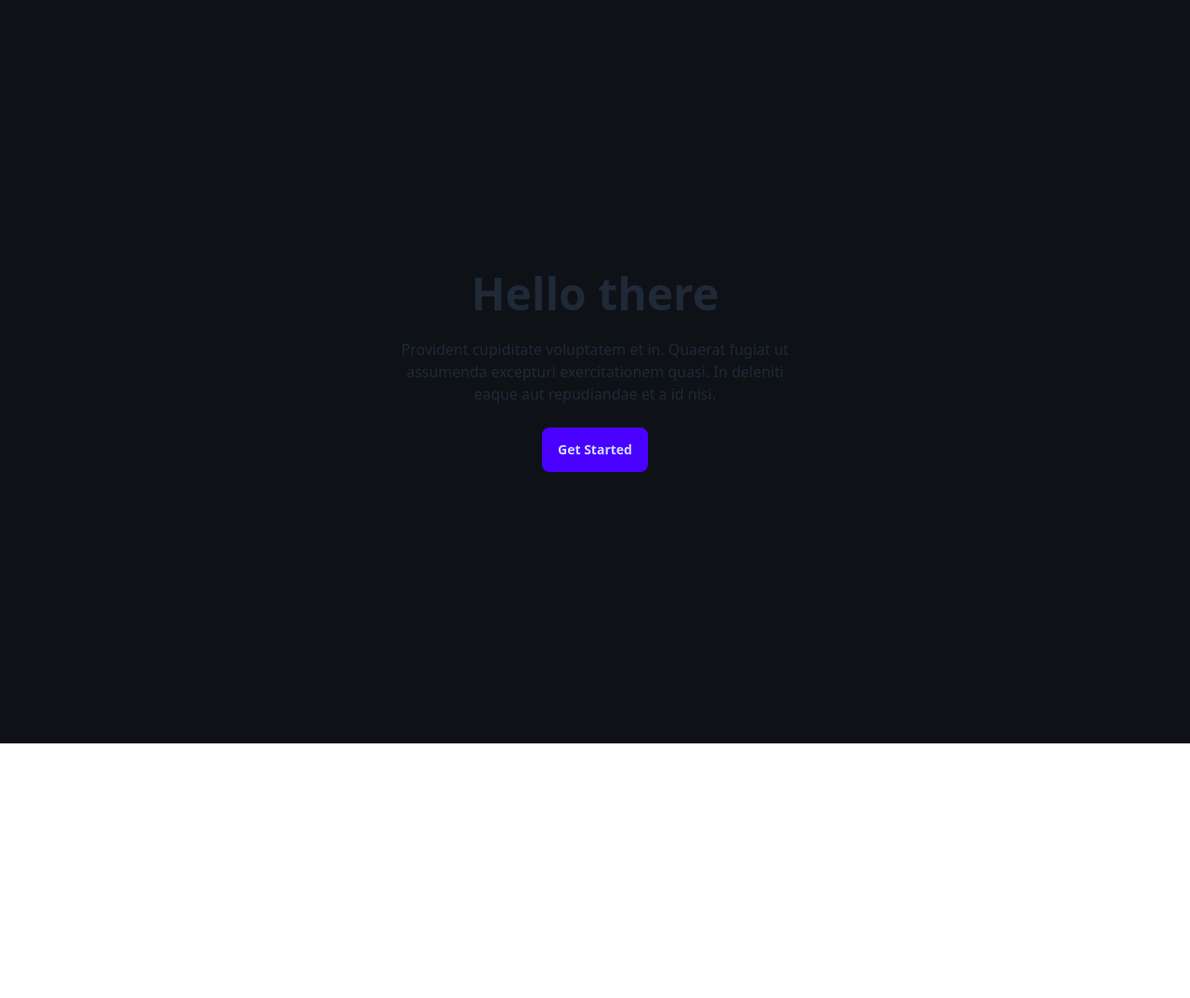
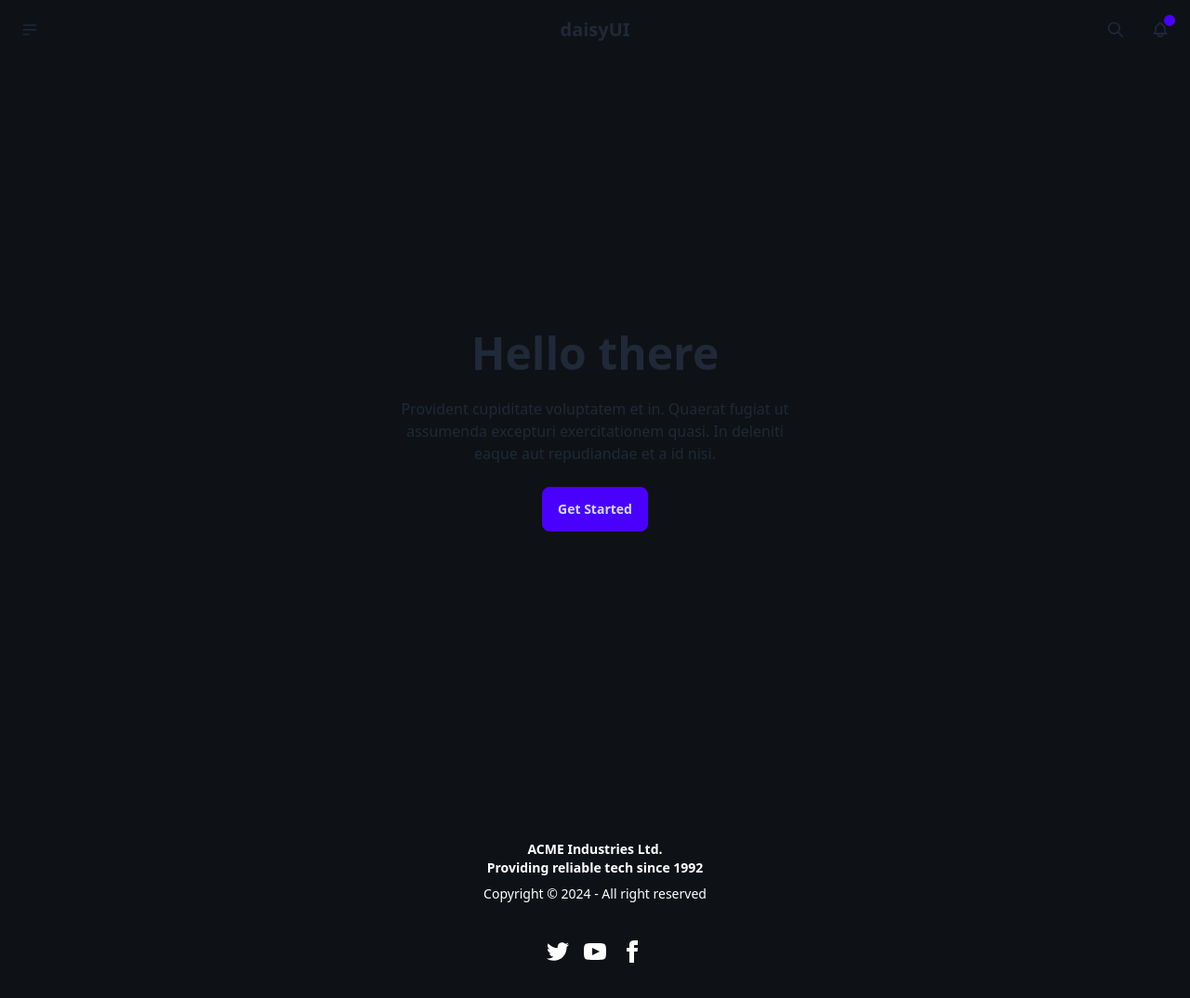
Before and after one commit to Darthdevv/Blog-App, a React (Vite) app in the folder frontend/: page / in a window 1280 px wide. Shown: the whole page at 93% size. Before the commit the page ends 800 px from the top, so only its background shows below. Built offline with nearby package versions, Linux system fonts and the light colour scheme.

Commit message:
🪻 feat: Routing for application

```diff
--- a/frontend/package.json
+++ b/frontend/package.json
@@ -11,7 +11,9 @@
   },
   "dependencies": {
     "react": "^18.2.0",
-    "react-dom": "^18.2.0"
+    "react-dom": "^18.2.0",
+    "react-router": "^6.23.0",
+    "react-router-dom": "^6.23.0"
   },
   "devDependencies": {
     "@types/react": "^18.2.66",
--- a/frontend/src/App.jsx
+++ b/frontend/src/App.jsx
@@ -1,12 +1,24 @@
 import Home from './pages/home/Home'
 import './App.css'
+import { createBrowserRouter, RouterProvider } from 'react-router-dom'
+import MainLayout from './layouts/MainLayout'
+import Error from './pages/error/Error'
 
 function App() {
 
+  const router = createBrowserRouter([
+    {
+      path: '/',
+      element: <MainLayout />,
+      errorElement: <Error />,
+      children: [
+        { index: true, element: <Home/>}
+      ]
+    }
+  ])
+
   return (
-    <>
-      <Home/>
-    </>
+    <RouterProvider router={router}/>
   )
 }
 
--- a/frontend/src/components/Footer/Footer.jsx
+++ b/frontend/src/components/Footer/Footer.jsx
@@ -3,7 +3,7 @@
 const Footer = () => {
   return (
     <div>
-      <footer className="footer footer-center p-10 bg-[#0E1217] text-primary-content">
+      <footer className="footer footer-center p-10 bg-[#0E1217] text-white">
         <aside>
           <p className="font-bold">
             ACME Industries Ltd. <br />
--- /dev/null
+++ b/frontend/src/layouts/MainLayout.jsx
@@ -0,0 +1,16 @@
+import React from 'react'
+import { Outlet } from 'react-router'
+import Header from '../components/Header/Header'
+import Footer from '../components/Footer/Footer'
+
+const MainLayout = () => {
+  return (
+    <div>
+      <Header/>
+      <Outlet />
+      <Footer/>
+    </div>
+  )
+}
+
+export default MainLayout
--- /dev/null
+++ b/frontend/src/pages/error/Error.jsx
@@ -0,0 +1,9 @@
+
+
+const Error = () => {
+  return (
+    <div>Error</div>
+  )
+}
+
+export default Error
```
Also changed, not shown: 1 other file (tests, documents, lock files or other folders).
